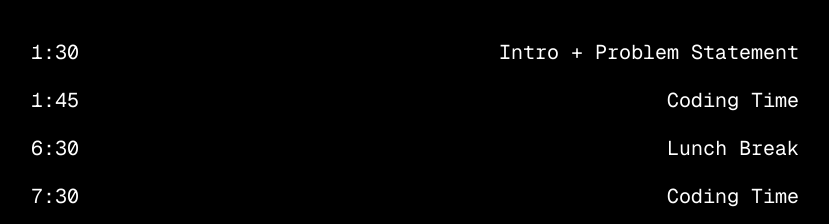
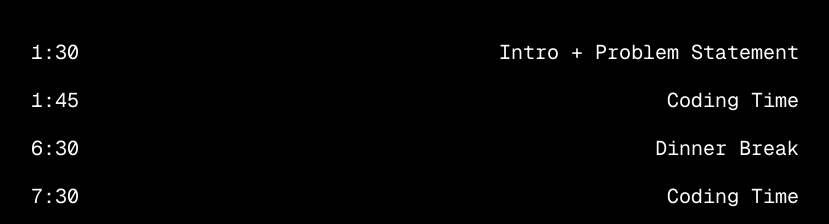
Before and after one commit to jchin9607/react-b4stem, a React (Vite) app: page /hack in a window 1280 px wide. Shown: the part 3220-3444 px from the top of the page, without its empty margins (225-1054 px from the left). Built offline with nearby package versions, Linux system fonts and the light colour scheme.

Commit message:
Update Hack.jsx

```diff
--- a/src/Hackathon/Hack.jsx
+++ b/src/Hackathon/Hack.jsx
@@ -100,7 +100,7 @@ const Hack = () => {
             <p>6:30</p>
           </div>
           <div>
-            <p>Lunch Break</p>
+            <p>Dinner Break</p>
           </div>
         </div>
         <div className="w-full flex justify-between items-center flex-col md:flex-row">
```
